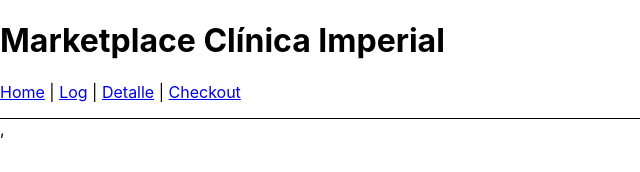
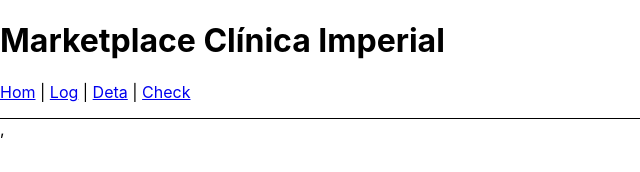
Before and after one commit to devnicolasj/clinica-app, a React (Create React App) app in the folder clinica-app/: page / in a window 1280 px wide. Shown: the top 172 px of the page, without its empty margins (0-640 px from the left). Built offline with nearby package versions, Linux system fonts and the light colour scheme.

Commit message:
Actualizacion que servirá

```diff
--- a/clinica-app/src/App.js
+++ b/clinica-app/src/App.js
@@ -11,10 +11,10 @@ function App() {
           paddingBottom: "1rem",
         }}
       >
-        <Link to="/">Home</Link> |{" "}
+        <Link to="/">Hom</Link> |{" "}
         <Link to="/login">Log</Link> |{" "}
-        <Link to="/detalle">Detalle</Link> |{" "}
-        <Link to="/checkout">Checkout</Link>
+        <Link to="/detalle">Deta</Link> |{" "}
+        <Link to="/checkout">Check</Link>
       </nav>
     </div>
   );
```
